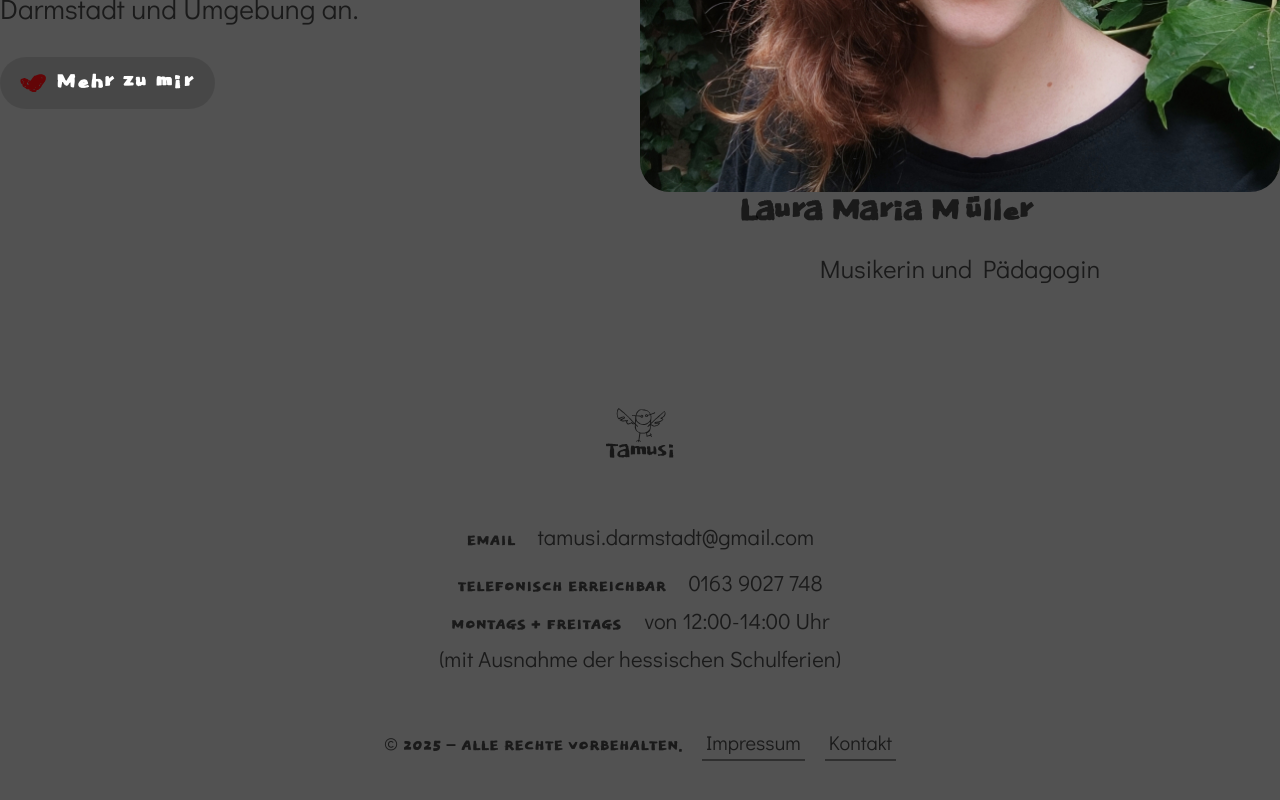
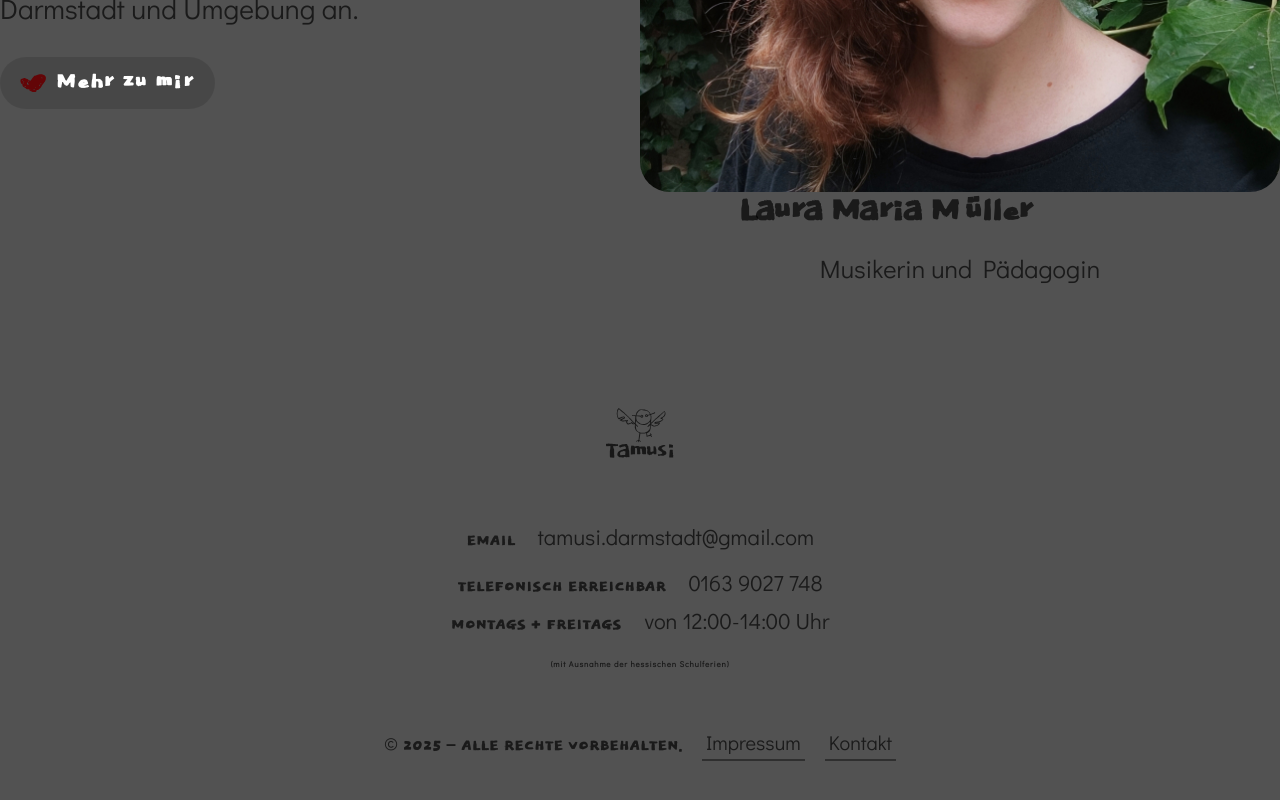
Before and after one commit to aeonyuonmiller/laura, a Next.js app: page / in a window 1280 px wide. Shown: the part 2301-3101 px from the top of the page. Built offline with nearby package versions, Linux system fonts and the light colour scheme.

Commit message:
added fineprint

```diff
--- a/src/components/Footer.jsx
+++ b/src/components/Footer.jsx
@@ -36,9 +36,9 @@ const Footer = () => {
                 <p>
                     <strong>Telefonisch erreichbar</strong> 0163 9027 748<br />
                     <strong>Montags + Freitags</strong> von 12:00-14:00 Uhr<br />
-                    {/* <span className="fineprint"> */}
-                    (mit Ausnahme der hessischen Schulferien)
-                    {/* </span> */}
+                    <span className="fineprint">
+                        (mit Ausnahme der hessischen Schulferien)
+                    </span>
                 </p>
             </div>
 
```
